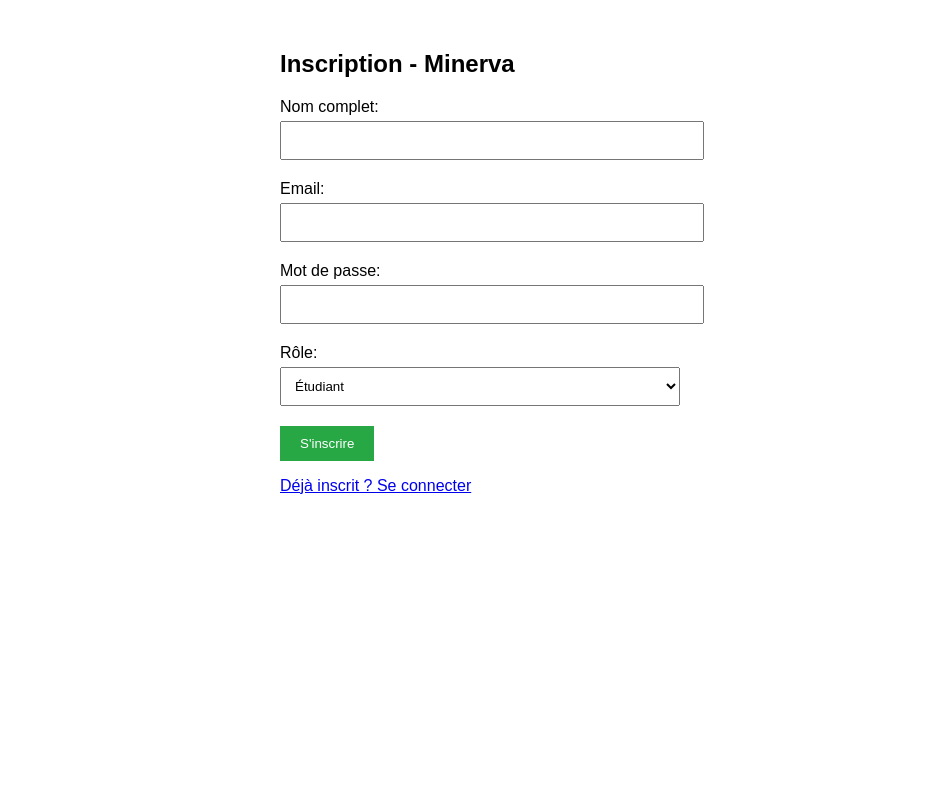
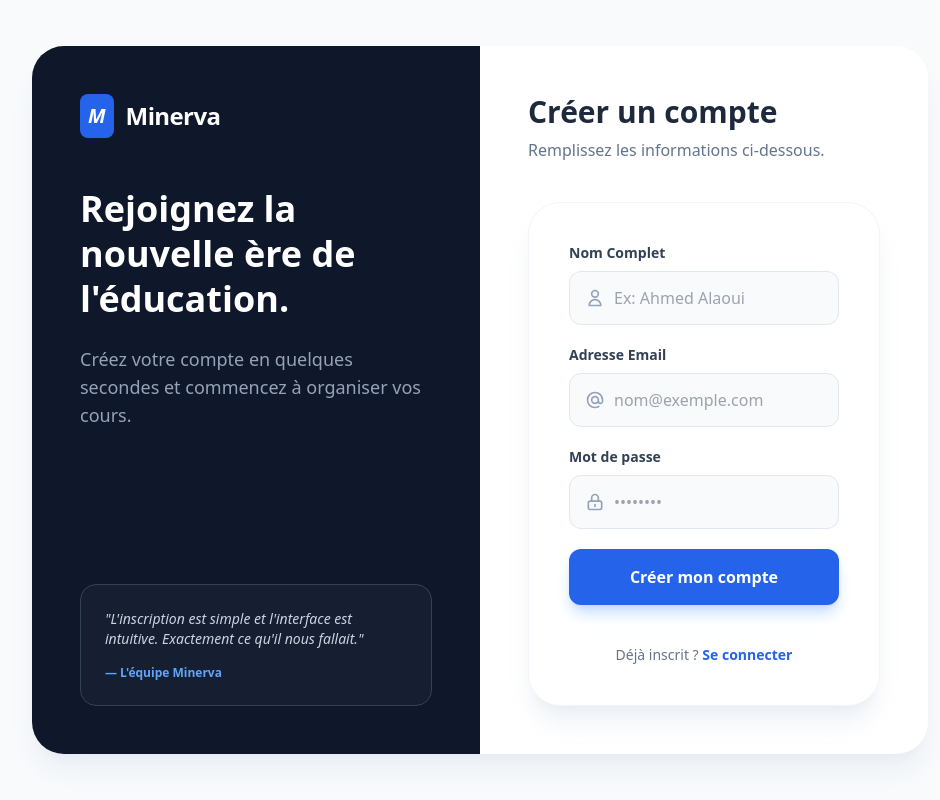
Before and after one commit to MOEUAED/Minerva, a PHP site: page /views/auth/register.php in a window 1280 px wide. Shown: the whole page, without its empty margins (160-1100 px from the left). Run offline with PHP 8.4, Linux system fonts and the light colour scheme; some libraries are stand-ins or nearby versions.

Commit message:
update : update UI for register

```diff
--- a/views/auth/register.php
+++ b/views/auth/register.php
@@ -1,49 +1,93 @@
 <!DOCTYPE html>
-<html>
+<html lang="fr">
 <head>
     <meta charset="UTF-8">
-    <title>Inscription - Minerva</title>
-    <style>
-        body { font-family: Arial; max-width: 400px; margin: 50px auto; }
-        .form-group { margin: 15px 0; }
-        input, select { width: 100%; padding: 10px; margin: 5px 0; }
-        button { background: #28a745; color: white; padding: 10px 20px; border: none; cursor: pointer; }
-        .error { color: red; background: #ffe6e6; padding: 10px; margin: 10px 0; border: 1px solid red; }
-    </style>
+    <meta name="viewport" content="width=device-width, initial-scale=1.0">
+    <script src="https://cdn.tailwindcss.com"></script>
+    <title>Inscription | Minerva</title>
 </head>
-<body>
-    <h2>Inscription - Minerva</h2>
+<body class="bg-slate-50 min-h-screen flex items-center justify-center p-6">
 
+    <div class="max-w-4xl w-full bg-white rounded-[2rem] shadow-xl shadow-slate-200/60 overflow-hidden flex flex-col md:flex-row">
+
+        <div class="md:w-1/2 bg-slate-900 p-12 text-white flex flex-col justify-between">
+            <div>
+                <div class="flex items-center space-x-3 mb-12">
+                    <div class="bg-blue-600 p-2 rounded-lg font-bold italic text-xl">M</div>
+                    <span class="text-2xl font-bold tracking-tight">Minerva</span>
+                </div>
+                <h1 class="text-4xl font-bold leading-tight mb-6">Rejoignez la nouvelle ère de l'éducation.</h1>
+                <p class="text-slate-400 text-lg">Créez votre compte en quelques secondes et commencez à organiser vos cours.</p>
+            </div>
+            <div class="hidden md:block">
+                <div class="bg-slate-800/50 p-6 rounded-2xl border border-slate-700">
+                    <p class="text-sm italic text-slate-300">"L'inscription est simple et l'interface est intuitive. Exactement ce qu'il nous fallait."</p>
+                    <p class="text-xs font-bold mt-4 text-blue-400">— L'équipe Minerva</p>
+                </div>
+            </div>
+        </div>
+
+        <div class="md:w-1/2 p-12">
+            <div class="mb-10">
+                <h2 class="text-3xl font-bold text-slate-800">Créer un compte</h2>
+                <p class="text-slate-500 mt-2">Remplissez les informations ci-dessous.</p>
+            </div>
+
+            <div class="bg-white rounded-[2rem] shadow-xl shadow-slate-200/60 p-10 border border-slate-100">
              <?php if (isset($error)): ?>
-        <div class="error"><?= htmlspecialchars($error) ?></div>
+                <div class="bg-red-50 border-l-4 border-red-500 text-red-700 p-4 rounded-xl mb-6 flex items-center shadow-sm animate-pulse">
+                    <svg class="h-5 w-5 text-red-500 mr-3 flex-shrink-0" fill="none" viewBox="0 0 24 24" stroke="currentColor">
+                        <path stroke-linecap="round" stroke-linejoin="round" stroke-width="2" d="M12 8v4m0 4h.01M21 12a9 9 0 11-18 0 9 9 0 0118 0z"/>
+                    </svg>
+                    <p class="text-sm font-bold"><?= htmlspecialchars($error) ?></p>
+                </div>
             <?php endif; ?>
 
-    <form method="POST" action="/register">
-        <div class="form-group">
-            <label for="fullname">Nom complet:</label>
-            <input type="text" id="fullname" name="fullname" required>
+            <form action="/register" method="POST" class="space-y-5">
+                <div>
+                    <label class="block text-sm font-bold text-slate-700 mb-2">Nom Complet</label>
+                    <div class="relative">
+                        <span class="absolute inset-y-0 left-0 pl-4 flex items-center text-slate-400">
+                            <svg class="h-5 w-5" fill="none" viewBox="0 0 24 24" stroke="currentColor"><path stroke-linecap="round" stroke-linejoin="round" stroke-width="2" d="M16 7a4 4 0 11-8 0 4 4 0 018 0zM12 14a7 7 0 00-7 7h14a7 7 0 00-7-7z"/></svg>
+                        </span>
+                        <input type="text" name="fullname" required placeholder="Ex: Ahmed Alaoui"
+                            class="w-full pl-11 pr-4 py-3.5 rounded-xl border border-slate-200 outline-none focus:ring-2 focus:ring-blue-500 bg-slate-50 transition-all">
+                    </div>
                 </div>
 
-        <div class="form-group">
-            <label for="email">Email:</label>
-            <input type="email" id="email" name="email" required>
+                <div>
+                    <label class="block text-sm font-bold text-slate-700 mb-2">Adresse Email</label>
+                    <div class="relative">
+                        <span class="absolute inset-y-0 left-0 pl-4 flex items-center text-slate-400">
+                            <svg class="h-5 w-5" fill="none" viewBox="0 0 24 24" stroke="currentColor"><path stroke-linecap="round" stroke-linejoin="round" stroke-width="2" d="M16 12a4 4 0 10-8 0 4 4 0 008 0zm0 0v1.5a2.5 2.5 0 005 0V12a9 9 0 10-9 9m4.5-1.206a8.959 8.959 0 01-4.5 1.206"/></svg>
+                        </span>
+                        <input type="email" name="email" required placeholder="nom@exemple.com"
+                            class="w-full pl-11 pr-4 py-3.5 rounded-xl border border-slate-200 outline-none focus:ring-2 focus:ring-blue-500 bg-slate-50 transition-all">
+                    </div>
                 </div>
 
-        <div class="form-group">
-            <label for="password">Mot de passe:</label>
-            <input type="password" id="password" name="password" required>
+                <div>
+                    <label class="block text-sm font-bold text-slate-700 mb-2">Mot de passe</label>
+                    <div class="relative">
+                        <span class="absolute inset-y-0 left-0 pl-4 flex items-center text-slate-400">
+                            <svg class="h-5 w-5" fill="none" viewBox="0 0 24 24" stroke="currentColor"><path stroke-linecap="round" stroke-linejoin="round" stroke-width="2" d="M12 15v2m-6 4h12a2 2 0 002-2v-6a2 2 0 00-2-2H6a2 2 0 00-2 2v6a2 2 0 002 2zm10-10V7a4 4 0 00-8 0v4h8z"/></svg>
+                        </span>
+                        <input type="password" name="password" required placeholder="••••••••"
+                            class="w-full pl-11 pr-4 py-3.5 rounded-xl border border-slate-200 outline-none focus:ring-2 focus:ring-blue-500 bg-slate-50 transition-all">
+                    </div>
                 </div>
 
-        <div class="form-group">
-            <label for="role">Rôle:</label>
-            <select id="role" name="role">
-                <option value="student">Étudiant</option>
-                <option value="teacher">Enseignant</option>
-            </select>
+                <button type="submit"
+                    class="w-full py-4 bg-blue-600 text-white rounded-xl font-bold shadow-lg shadow-blue-200 hover:bg-blue-700 transition-all transform hover:-translate-y-0.5 mt-4">
+                    Créer mon compte
+                </button>
+            </form>
+
+            <p class="text-center mt-10 text-slate-500 text-sm">
+                Déjà inscrit ? <a href="/login" class="text-blue-600 font-bold hover:underline">Se connecter</a>
+            </p>
+        </div>
     </div>
 
-        <button type="submit">S'inscrire</button>
-        <p><a href="/login">Déjà inscrit ? Se connecter</a></p>
-    </form>
 </body>
 </html>
```
Lines whose indentation alone changed are shown as unchanged.
